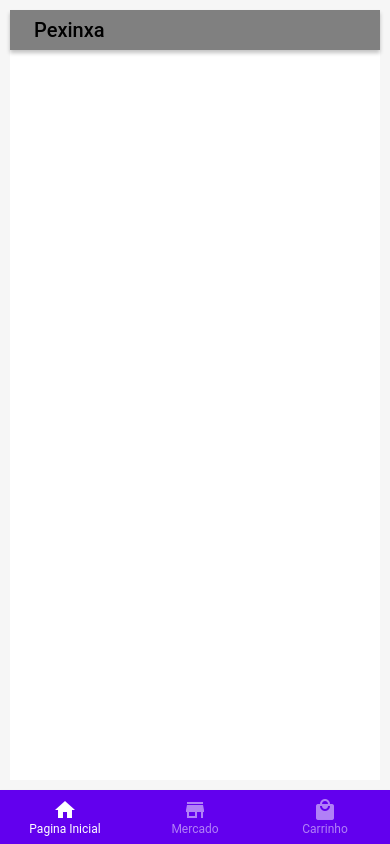
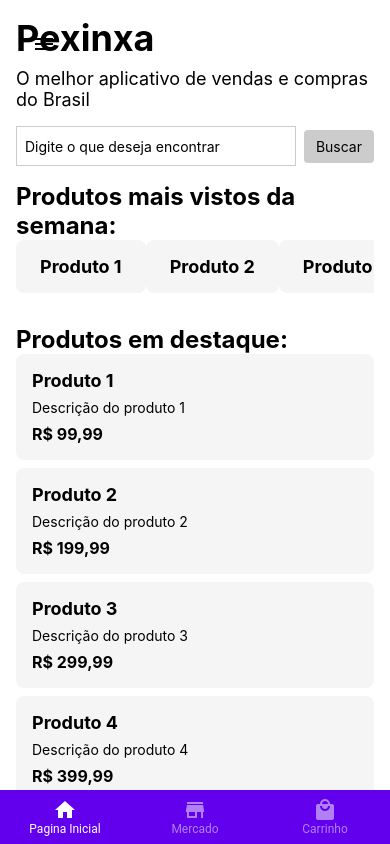
Before and after one commit to ICEI-PUC-Minas-PMV-ADS/pmv-ads-2023-1-e3-proj-mov-t5-projeto_pexinxa, a React Native app in the folder src/app-pexinxa_base/app-pexinxa/: screen / in a window 390 px wide. Built offline with nearby package versions, Linux system fonts and the light colour scheme.

Commit message:
criação da página inicial

```diff
--- a/src/app-pexinxa_base/app-pexinxa/src/pages/PaginaInicial.js
+++ b/src/app-pexinxa_base/app-pexinxa/src/pages/PaginaInicial.js
@@ -1,17 +1,134 @@
 import React from 'react';
-import Body from '../Componentes/Body';
-import Container from '../Componentes/Container';
-import Header from '../Componentes/Header';
+import { View, Text, TextInput, StyleSheet, ScrollView, TouchableOpacity } from 'react-native';
+import { MaterialIcons } from '@expo/vector-icons';
 
-const PaginaInicial = () => {
+const products = [
+  { name: 'Produto 1', description: 'Descrição do produto 1', value: 'R$ 99,99' },
+  { name: 'Produto 2', description: 'Descrição do produto 2', value: 'R$ 199,99' },
+  { name: 'Produto 3', description: 'Descrição do produto 3', value: 'R$ 299,99' },
+  { name: 'Produto 4', description: 'Descrição do produto 4', value: 'R$ 399,99' },
+  { name: 'Produto 5', description: 'Descrição do produto 5', value: 'R$ 499,99' }
+];
+
+export default function PaginaInicial() {
   return (
-    <Body>
-      <Container>
-        <Header title={'Pexinxa'}></Header>
-      </Container>
-    </Body>
-
+    <ScrollView style={styles.container}>
+      <View style={styles.menuContainer}>
+        <TouchableOpacity onPress={() => {}}>
+          <MaterialIcons name="menu" size={24} color="black" />
+        </TouchableOpacity>
+      </View>
+      <Text style={styles.title}>Pexinxa</Text>
+      <Text style={styles.subtitle}>O melhor aplicativo de vendas e compras do Brasil</Text>
+      <View style={styles.searchContainer}>
+        <TextInput style={styles.searchInput} placeholder="Digite o que deseja encontrar" />
+        <TouchableOpacity style={styles.searchButton} onPress={() => {}}>
+          <Text>Buscar</Text>
+        </TouchableOpacity>
+      </View>
+      <View style={styles.section}>
+        <Text style={styles.sectionTitle}>Produtos mais vistos da semana:</Text>
+        <ScrollView horizontal={true} showsHorizontalScrollIndicator={false}>
+          <View style={styles.card}>
+            <Text style={styles.cardText}>Produto 1</Text>
+          </View>
+          <View style={styles.card}>
+            <Text style={styles.cardText}>Produto 2</Text>
+          </View>
+          <View style={styles.card}>
+            <Text style={styles.cardText}>Produto 3</Text>
+          </View>
+          <View style={styles.card}>
+            <Text style={styles.cardText}>Produto 4</Text>
+          </View>
+          <View style={styles.card}>
+            <Text style={styles.cardText}>Produto 5</Text>
+          </View>
+        </ScrollView>
+      </View>
+      <View style={styles.section}>
+        <Text style={styles.sectionTitle}>Produtos em destaque:</Text>
+        {products.map((product, index) => (
+          <View style={styles.card} key={index}>
+            <Text style={styles.cardTitle}>{product.name}</Text>
+            <Text style={styles.cardDescription}>{product.description}</Text>
+            <Text style={styles.cardValue}>{product.value}</Text>
+          </View>
+        ))}
+      </View>
+    </ScrollView>
   );
 }
 
-export default PaginaInicial;
+const styles = StyleSheet.create({
+  container: {
+    flex: 1,
+    backgroundColor: '#fff',
+    padding: 16
+  },
+  menuContainer: {
+    position: 'absolute',
+    left: 16,
+    top: 16
+  },
+  title: {
+    fontSize: 36,
+    fontWeight: 'bold',
+    marginBottom: 8
+  },
+  subtitle: {
+    fontSize: 18,
+    marginBottom: 16
+  },
+  searchContainer: {
+    flexDirection: 'row',
+    alignItems: 'center',
+    marginBottom: 16
+  },
+  searchInput: {
+    flex: 1,
+    height: 40,
+    marginRight: 8,
+    padding: 8,
+    borderWidth: 1,
+    borderColor: '#ccc'
+  },
+  searchButton: {
+    backgroundColor: '#ccc',
+    paddingHorizontal: 12,
+    paddingVertical: 8,
+    borderRadius: 4
+  },
+  section: {
+    marginBottom: 24
+  },
+  sectionTitle: {
+    fontSize: 24,
+    fontWeight: 'bold'
+  },
+  card: {
+    backgroundColor: '#f5f5f5',
+    borderRadius: 8,
+    padding: 16,
+    marginBottom: 8
+  },
+  cardTitle: {
+    fontSize: 18,
+    fontWeight: 'bold',
+    marginBottom: 8
+  },
+  cardDescription: {
+    fontSize: 14,
+    marginBottom: 8
+  },
+  cardValue: {
+    fontSize: 16,
+    fontWeight: 'bold'
+  },
+  cardText: {
+    fontSize: 18,
+    fontWeight: 'bold',
+    textAlign: 'center',
+    marginHorizontal: 8
+  }
+});
```
